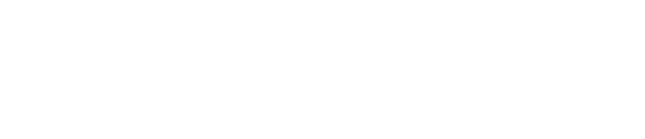
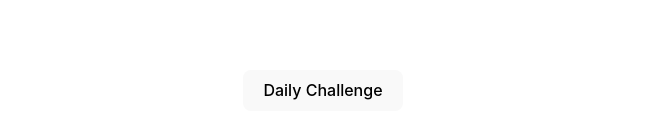
Before and after one commit to Atlessc/web54-wordle-clone, a React (Vite) app: page / in a window 1280 px wide. Shown: the part 175-314 px from the top of the page, without its empty margins (317-962 px from the left). Built offline with nearby package versions, Linux system fonts and the light colour scheme.

Commit message:
Add link to Daily Challenge page in DashboardPage.tsx and LandingPage.tsx

```diff
--- a/src/pages/DashboardPage.tsx
+++ b/src/pages/DashboardPage.tsx
@@ -1,8 +1,10 @@
+import { Link } from "react-router-dom";
+
 const DashboardPage = () => {
   return (
     <div>
       <h1>Dashboard</h1>
-      <p>Stats!</p>
+      <Link to="/daily-challenge"><button>Daily Challenge</button></Link>
     </div>
   );
 };
--- a/src/pages/LandingPage.tsx
+++ b/src/pages/LandingPage.tsx
@@ -1,8 +1,11 @@
+import { Link } from 'react-router-dom';
+
 const LandingPage = () => {
   return (
     <div>
       <h1>Welcome to Wordle Clone</h1>
       <p>Get ready to challenge your vocabulary!</p>
+      <Link to="/daily-challenge"><button>Daily Challenge</button></Link>
     </div>
   );
 };
```
